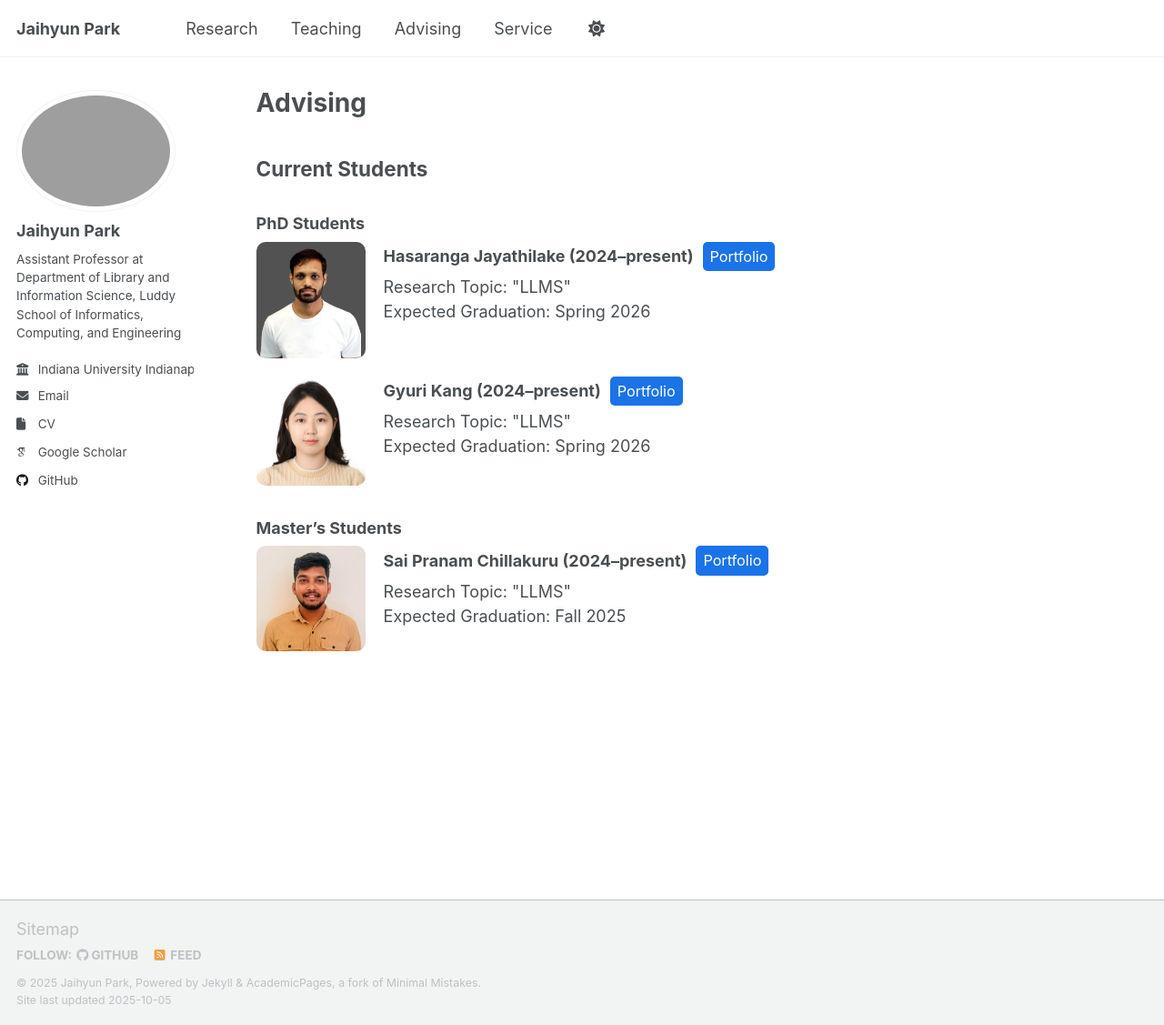
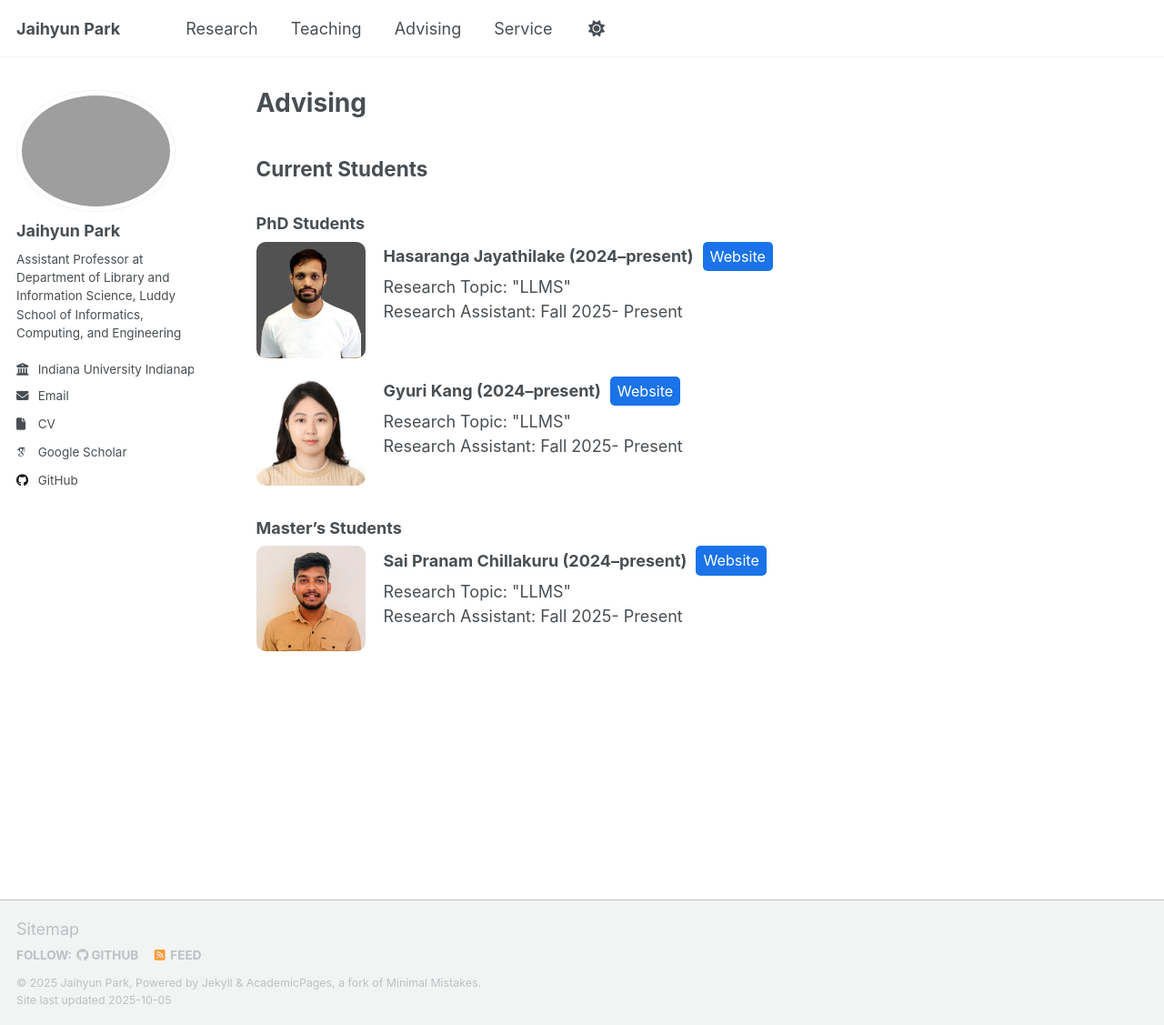
Before and after one commit to park-jay/park-jay.github.io, a Jekyll site: the page built from _pages/advising.md, in a window 1280 px wide and 1127 px high. Shown: the whole window at 91% size. Built offline with Jekyll 4.4.1, drawn with Linux system fonts in a browser that asks for light colours; some web fonts are replaced; a script that is not in the unit is left out.

Commit message:
Update advising.md

```diff
--- a/_pages/advising.md
+++ b/_pages/advising.md
@@ -17,11 +17,11 @@ author_profile: true
     <div style="display: flex; align-items: center; gap: 10px; margin-bottom: 4px;">
       <strong>Hasaranga Jayathilake (2024–present)</strong>
       <a href="https://hdj1414.github.io/Hasaranga.github.io/" target="_blank" style="padding: 4px 8px; background-color: #1a73e8; color: white; border-radius: 5px; text-decoration: none; font-size: 0.9em;">
-        Portfolio
+        Website
       </a>
     </div>
     Research Topic: "LLMS"<br>
-    Expected Graduation: Spring 2026
+    Research Assistant: Fall 2025- Present
   </div>
 </div>
 
@@ -33,11 +33,11 @@ author_profile: true
     <div style="display: flex; align-items: center; gap: 10px; margin-bottom: 4px;">
       <strong>Gyuri Kang (2024–present)</strong>
       <a href="https://krorange.github.io/" target="_blank" style="padding: 4px 8px; background-color: #1a73e8; color: white; border-radius: 5px; text-decoration: none; font-size: 0.9em;">
-        Portfolio
+        Website
       </a>
     </div>
     Research Topic: "LLMS"<br>
-    Expected Graduation: Spring 2026
+    Research Assistant: Fall 2025- Present
   </div>
 </div>
 
@@ -51,10 +51,10 @@ author_profile: true
     <div style="display: flex; align-items: center; gap: 10px; margin-bottom: 4px;">
       <strong>Sai Pranam Chillakuru (2024–present)</strong>
       <a href="https://chillakurusaipranam.github.io/" target="_blank" style="padding: 4px 8px; background-color: #1a73e8; color: white; border-radius: 5px; text-decoration: none; font-size: 0.9em;">
-        Portfolio
+        Website
       </a>
     </div>
     Research Topic: "LLMS"<br>
-    Expected Graduation: Fall 2025
+    Research Assistant: Fall 2025- Present
   </div>
 </div>
```
